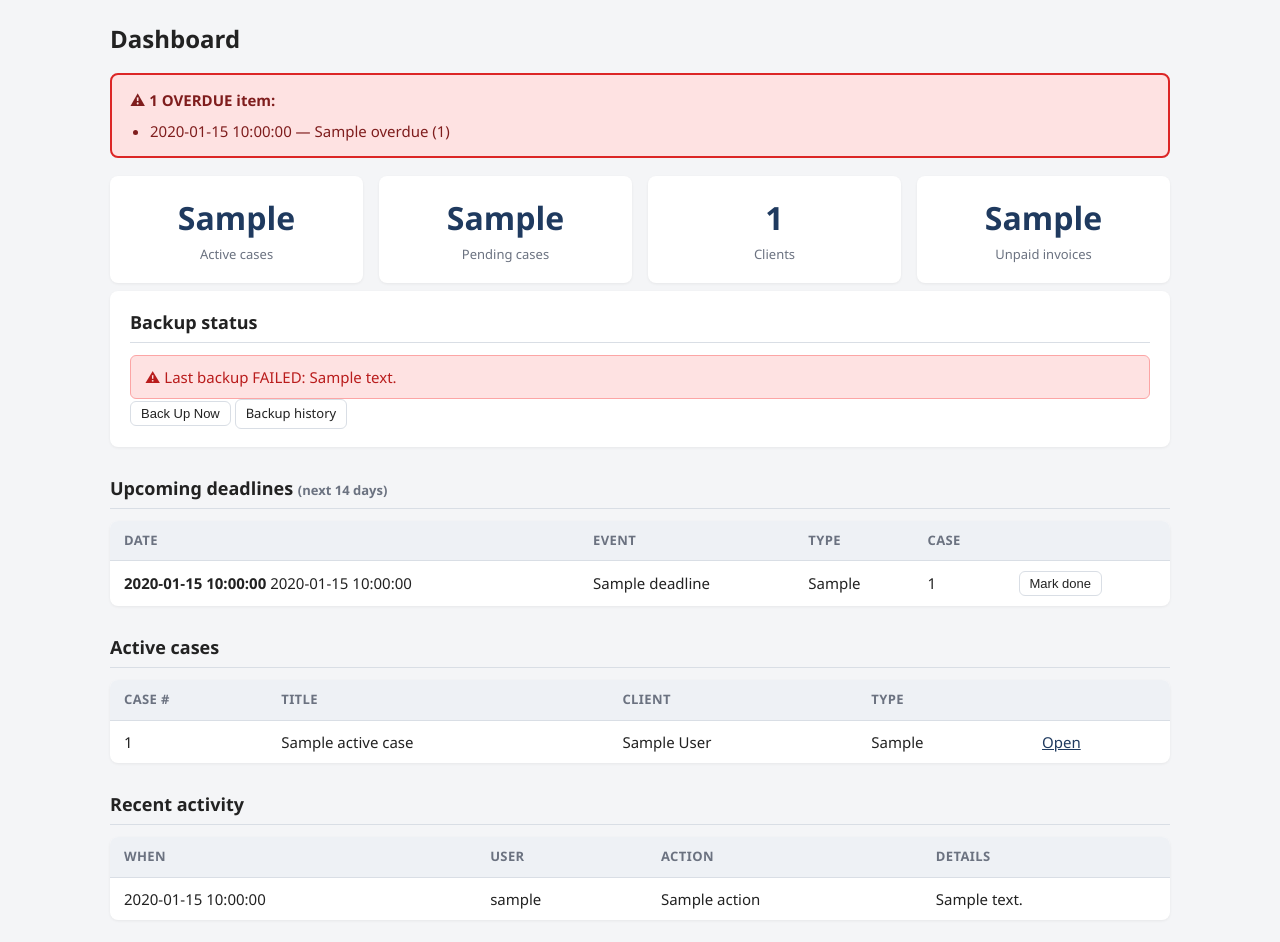
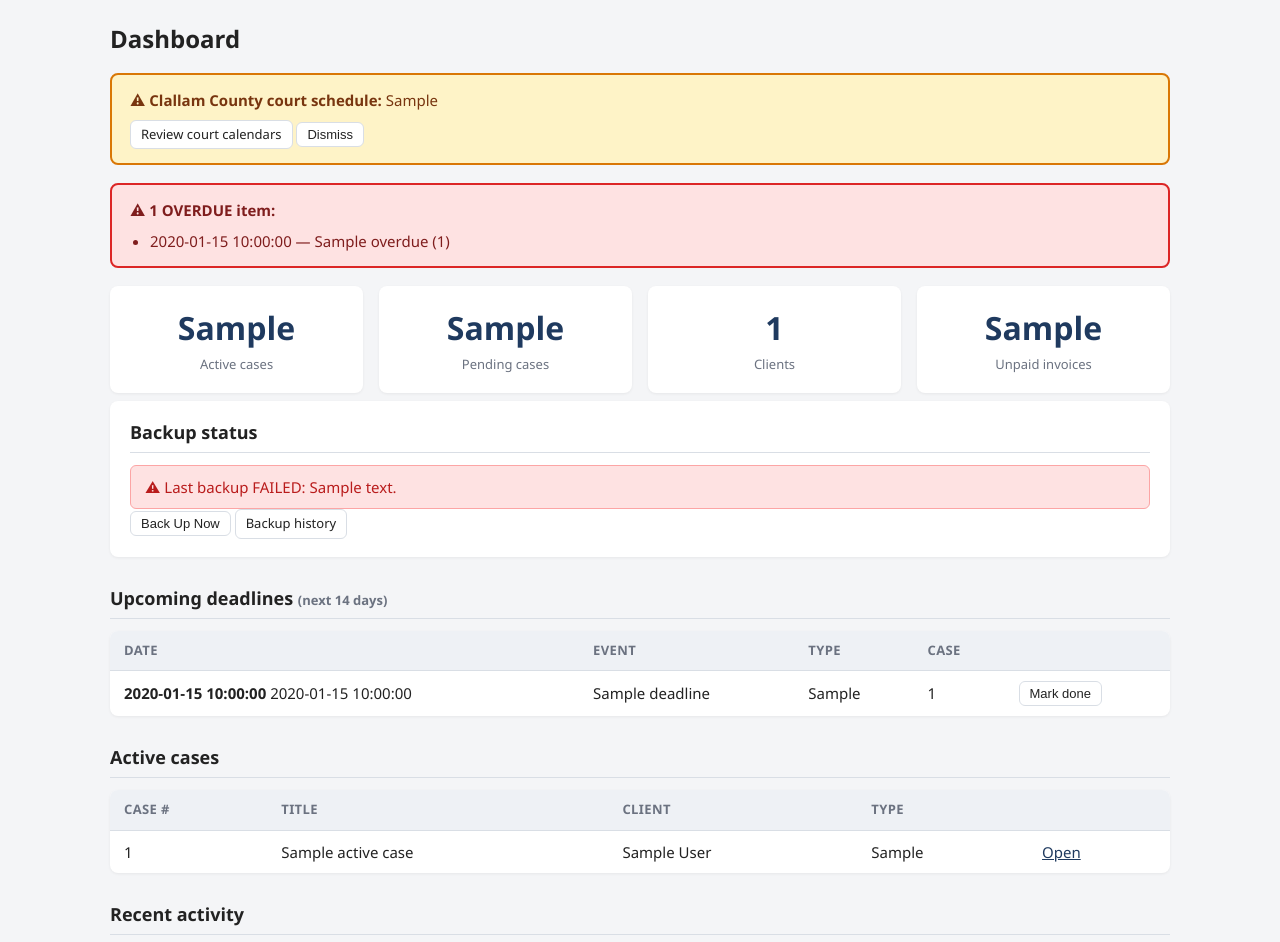
Before and after one commit to needhamgarrett95-ux/farhollow-lawfirm, a Flask app: template templates/dashboard.html in a window 1280 px wide; the page is wider, and only the part inside the window is pictured. Shown: the part 59-1001 px from the top of that part. Run offline with Flask 3, Linux system fonts and the light colour scheme; the visitor is signed in with stand-in values (Sample User, id 1); tables that the repository leaves empty hold one stand-in row (values such as "Sample post"); the template is opened without the code that fills it: most values are stand-ins (such as "Sample title", 1, 10 or a date in 2020).

Commit message:
v1.9.0: Clallam County integration — local calendar rules, schedule monitor, AI disclosure

```diff
--- a/app.py
+++ b/app.py
@@ -34,6 +34,8 @@ from deadlines import (
     TRIGGER_CHOICES,
     DISCLAIMER as DEADLINE_DISCLAIMER,
     calculate_deadlines,
+    clallam_warnings,
+    CLALLAM_CALENDARS_URL,
 )
 
 # ----------------------------------------------------------------------------
@@ -448,13 +450,20 @@ def _migrate_field_encryption(db):
 def audit(action, details=""):
     """Record an action in the audit log. Never put DOBs/SSNs in details."""
     db = get_db()
+    try:
+        user_id = session.get("user_id")
+        username = session.get("username")
+    except RuntimeError:
+        # Background threads (backup scheduler, schedule monitor) have no
+        # request context — log as the system instead of crashing.
+        user_id, username = None, "system"
     db.execute(
         "INSERT INTO audit_log (timestamp, user_id, username, action, details)"
         " VALUES (?, ?, ?, ?, ?)",
         (
             datetime.now(timezone.utc).isoformat(),
-            session.get("user_id"),
-            session.get("username"),
+            user_id,
+            username,
             action,
             details,
         ),
@@ -767,6 +776,138 @@ def start_update_checker():
     t = threading.Thread(target=update_check_scheduler, daemon=True,
                          name="update-checker")
     t.start()
+
+
+# ----------------------------------------------------------------------------
+# Clallam County court schedule monitor
+#
+# Weekly poll of the Friday Judge Bench Assignments spreadsheet published by
+# Clallam County Superior Court. The county marks changes with "*" and an
+# "Updated MM/DD/YY" header. We fetch the document, compare a content hash
+# (plus the parsed "Updated" date when present) against the stored baseline,
+# and raise a dashboard alert + audit entry when it changes. We never modify
+# deadlines automatically — the attorney reviews and decides.
+# ----------------------------------------------------------------------------
+CLALLAM_SCHEDULE_CHECK_INTERVAL = 7 * 24 * 3600  # weekly
+CLALLAM_MAX_FETCH_FAILURES = 4  # then warn the schedule is unreachable
+
+
+def _meta_get(key, default=""):
+    db = get_db()
+    row = db.execute("SELECT value FROM meta WHERE key = ?", (key,)).fetchone()
+    return row["value"] if row else default
+
+
+def _meta_set(key, value):
+    db = get_db()
+    db.execute(
+        "INSERT OR REPLACE INTO meta (key, value) VALUES (?, ?)",
+        (key, str(value)),
+    )
+    db.commit()
+
+
+def _fetch_clallam_schedule():
+    """Return (updated_str, content_hash) or raise."""
+    import hashlib
+    import re
+    import urllib.request
+
+    from deadlines import CLALLAM_JUDGE_CALENDAR_URL
+
+    req = urllib.request.Request(
+        CLALLAM_JUDGE_CALENDAR_URL,
+        headers={"User-Agent": "LawFirmCaseManagement/schedule-monitor"},
+    )
+    with urllib.request.urlopen(req, timeout=25) as resp:
+        raw = resp.read()
+    content_hash = hashlib.sha256(raw).hexdigest()
+    # The document header shows "Updated MM/DD/YY". The file is an xlsx served
+    # through DocumentCenter; when it comes back as HTML the date is parseable.
+    # If it's binary, we fall back to hash-only comparison.
+    updated_str = ""
+    try:
+        text = raw.decode("utf-8", errors="ignore")
+        m = re.search(r"Updated\s+(\d{1,2}/\d{1,2}/\d{2,4})", text, re.IGNORECASE)
+        if m:
+            updated_str = m.group(1)
+    except Exception:
+        pass
+    return updated_str, content_hash
+
+
+def clallam_schedule_check():
+    """One poll of the Clallam Friday judge calendar. Returns a status string."""
+    try:
+        updated_str, content_hash = _fetch_clallam_schedule()
+    except Exception as e:  # noqa: BLE001 — network failure is expected sometimes
+        fails = int(_meta_get("clallam_cal_failures", "0") or 0) + 1
+        _meta_set("clallam_cal_failures", fails)
+        _meta_set("clallam_cal_last_check",
+                  datetime.now(timezone.utc).isoformat())
+        if fails >= CLALLAM_MAX_FETCH_FAILURES and not _meta_get("clallam_cal_alert"):
+            msg = (
+                "Could not reach the Clallam County Friday judge calendar "
+                f"({fails} failed checks). Verify the schedule manually at "
+                f"{CLALLAM_CALENDARS_URL}."
+            )
+            _meta_set("clallam_cal_alert", "1")
+            _meta_set("clallam_cal_alert_msg", msg)
+            audit("clallam_schedule_unreachable", msg)
+            return "unreachable-alert"
+        return f"fetch-failed ({e})"
+    _meta_set("clallam_cal_failures", "0")
+    _meta_set("clallam_cal_last_check", datetime.now(timezone.utc).isoformat())
+    prev_hash = _meta_get("clallam_cal_hash")
+    prev_updated = _meta_get("clallam_cal_updated")
+    if not prev_hash:
+        # First successful check: establish the baseline, no alert.
+        _meta_set("clallam_cal_hash", content_hash)
+        _meta_set("clallam_cal_updated", updated_str)
+        return "baseline-established"
+    changed = (content_hash != prev_hash) or (
+        updated_str and prev_updated and updated_str != prev_updated
+    )
+    if changed:
+        msg = (
+            "The Clallam County Friday judge calendar may have changed "
+            f"(was '{prev_updated or 'unknown'}', now '{updated_str or 'unknown'}'). "
+            f"Review judge assignments at {CLALLAM_CALENDARS_URL} before your "
+            "next Friday hearing."
+        )
+        _meta_set("clallam_cal_hash", content_hash)
+        _meta_set("clallam_cal_updated", updated_str)
+        _meta_set("clallam_cal_alert", "1")
+        _meta_set("clallam_cal_alert_msg", msg)
+        audit("clallam_schedule_change", msg)
+        return "changed-alert"
+    return "no-change"
+
+
+def clallam_schedule_monitor():
+    """Background thread: weekly poll of the Clallam court schedule."""
+    time.sleep(120)  # let the server finish starting first
+    while True:
+        try:
+            with app.app_context():
+                status = clallam_schedule_check()
+                print(f"  [clallam-schedule] {status}")
+        except Exception as e:  # noqa: BLE001 — monitor must never die loudly
+            print(f"  [clallam-schedule] monitor error: {e}")
+        time.sleep(CLALLAM_SCHEDULE_CHECK_INTERVAL)
+
+
+def start_clallam_schedule_monitor():
+    t = threading.Thread(target=clallam_schedule_monitor, daemon=True,
+                         name="clallam-schedule-monitor")
+    t.start()
+
+
+def get_clallam_schedule_alert():
+    """Return the active schedule-change alert message, or '' if none."""
+    if _meta_get("clallam_cal_alert") == "1":
+        return _meta_get("clallam_cal_alert_msg")
+    return ""
 
 
 def run_self_update(asset_url):
@@ -1347,10 +1488,13 @@ def dashboard():
         "SELECT * FROM backups ORDER BY id DESC LIMIT 1"
     ).fetchone()
     urgent_cutoff = (date.today() + timedelta(days=7)).isoformat()
+    schedule_alert = get_clallam_schedule_alert()
     return render_template(
         "dashboard.html", stats=stats, active_cases=active_cases,
         recent=recent, deadlines=deadlines, overdue=overdue,
         last_backup=last_backup, today=today, urgent_cutoff=urgent_cutoff,
+        schedule_alert=schedule_alert,
+        calendars_url=CLALLAM_CALENDARS_URL,
     )
 
 
@@ -2178,6 +2322,11 @@ def deadline_calculator():
             rule_info = DEADLINE_RULES[trigger_type]
             results = calculate_deadlines(trigger_type, trigger_date)
     can_push = session.get("role") in ("admin", "attorney")
+    cal_warnings = (
+        clallam_warnings(trigger_type, trigger_date)
+        if (not error and trigger_date)
+        else []
+    )
     return render_template(
         "deadlines.html",
         trigger_choices=TRIGGER_CHOICES,
@@ -2192,6 +2341,7 @@ def deadline_calculator():
         can_push=can_push,
         disclaimer=DEADLINE_DISCLAIMER,
         today=date.today(),
+        clallam_warnings=cal_warnings,
     )
 
 
@@ -2266,6 +2416,19 @@ def deadline_push():
     )
     flash(f"Added {added} deadline(s) to the case calendar.", "success")
     return redirect(url_for("calendar_view"))
+
+
+@app.route("/clallam/schedule/dismiss", methods=["POST"])
+@role_required("admin", "attorney")
+def clallam_schedule_dismiss():
+    """Dismiss the Clallam schedule-change alert after reviewing."""
+    check_csrf()
+    _meta_set("clallam_cal_alert", "")
+    _meta_set("clallam_cal_alert_msg", "")
+    audit("clallam_schedule_acknowledged",
+          "Attorney reviewed and dismissed the court schedule change alert.")
+    flash("Schedule alert dismissed.", "success")
+    return redirect(url_for("dashboard"))
 
 
 # ----------------------------------------------------------------------------
@@ -2789,8 +2952,11 @@ def template_generate(key):
     case_id = request.form.get("case_id", type=int)
     client, children, case = _template_party_context(client_id, case_id)
     values = _gather_template_values(tmpl, request.form, client, children, case)
+    # Clallam County AI disclosure (effective Sept 2025)
+    ai_assisted = request.form.get("ai_assisted") == "on"
     # Enrich data for the PDF builders
     data = dict(values)
+    data["ai_disclosure"] = ai_assisted
     data["children"] = [{"name": c.get("name", ""),
                          "date_of_birth": c.get("date_of_birth", "")}
                         for c in children]
@@ -2805,14 +2971,17 @@ def template_generate(key):
     if case:
         version = _save_generated_doc(
             case["id"], filename, pdf_bytes, tmpl["doc_category"],
-            f"Generated from template: {tmpl['name']}")
+            f"Generated from template: {tmpl['name']}"
+            + (" (AI-assisted)" if ai_assisted else ""))
         audit("template_generate",
               f"Generated {tmpl['name']} (v{version}) for case"
-              f" {case['case_number']} (id={case['id']})")
+              f" {case['case_number']} (id={case['id']})"
+              + (" [AI-assisted]" if ai_assisted else ""))
     else:
         who = f"{client['first_name']} {client['last_name']}" if client else "no client"
         audit("template_generate",
-              f"Generated {tmpl['name']} for {who} (not filed to a case)")
+              f"Generated {tmpl['name']} for {who} (not filed to a case)"
+              + (" [AI-assisted]" if ai_assisted else ""))
     return send_file(
         io.BytesIO(pdf_bytes),
         mimetype="application/pdf",
@@ -3358,6 +3527,7 @@ if __name__ == "__main__":
         init_db()
     start_backup_scheduler()
     start_update_checker()
+    start_clallam_schedule_monitor()
 
     if args.local_only:
         host = "127.0.0.1"
--- a/templates/dashboard.html
+++ b/templates/dashboard.html
@@ -2,6 +2,21 @@
 {% block title %}Dashboard — Case Management{% endblock %}
 {% block content %}
 <h1>Dashboard</h1>
+
+{% if schedule_alert %}
+<div class="alert alert-warning">
+  <strong>⚠ Clallam County court schedule:</strong> {{ schedule_alert }}
+  <div style="margin-top:8px">
+    <a href="{{ calendars_url }}" target="_blank" rel="noopener" class="btn btn-small">Review court calendars</a>
+    {% if user_role in ('admin', 'attorney') %}
+    <form method="post" action="{{ url_for('clallam_schedule_dismiss') }}" class="inline">
+      <input type="hidden" name="csrf_token" value="{{ session.csrf_token }}">
+      <button type="submit" class="btn btn-small">Dismiss</button>
+    </form>
+    {% endif %}
+  </div>
+</div>
+{% endif %}
 
 {% if overdue %}
 <div class="alert alert-danger">
--- a/templates/deadlines.html
+++ b/templates/deadlines.html
@@ -43,6 +43,12 @@
 <div class="detail-card">
   <h2>{{ rule_info.label }} — {{ trigger_date.strftime('%A, %B %d, %Y') }}</h2>
   <p class="muted">{{ rule_info.description }}</p>
+
+  {% if clallam_warnings %}
+    {% for w in clallam_warnings %}
+    <div class="alert alert-warning"><strong>⚠ Clallam County:</strong> {{ w }}</div>
+    {% endfor %}
+  {% endif %}
 
   <form method="post" action="{{ url_for('deadline_push') }}" id="pushForm">
     <input type="hidden" name="csrf_token" value="{{ session.csrf_token }}">
--- a/templates/template_preview.html
+++ b/templates/template_preview.html
@@ -45,6 +45,11 @@
     <input type="hidden" name="{{ f.name }}" value="{{ values.get(f.name, '') }}">
     {% endif %}
   {% endfor %}
+  <label class="checkbox-row" style="margin-top:12px; align-items:flex-start">
+    <input type="checkbox" name="ai_assisted" value="on">
+    <span><b>This document was prepared with AI assistance.</b>
+    <span class="muted small">Clallam County Superior Court requires AI-use disclosure in filings (effective Sept 2025). Checking this adds a disclosure footnote to the PDF.</span></span>
+  </label>
   <div class="form-actions">
     <button type="submit" class="btn btn-primary">Generate PDF</button>
     <a href="{{ url_for('template_fill', key=template.key) }}{% if client %}?client_id={{ client.id }}{% endif %}{% if case %}{{ '&' if client else '?' }}case_id={{ case.id }}{% endif %}" class="btn btn-link">Back to edit</a>
```
Also changed, not shown: MAINTENANCE.md (+15 -0 lines), deadlines.py (+205 -0 lines), template_pdf.py (+24 -0 lines), 1 other file.
